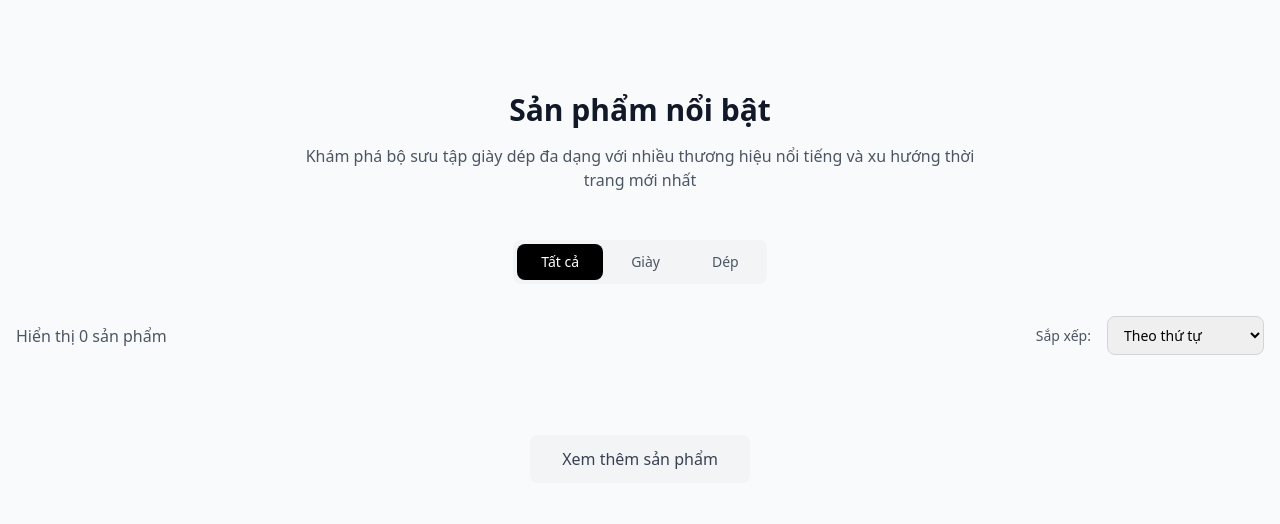
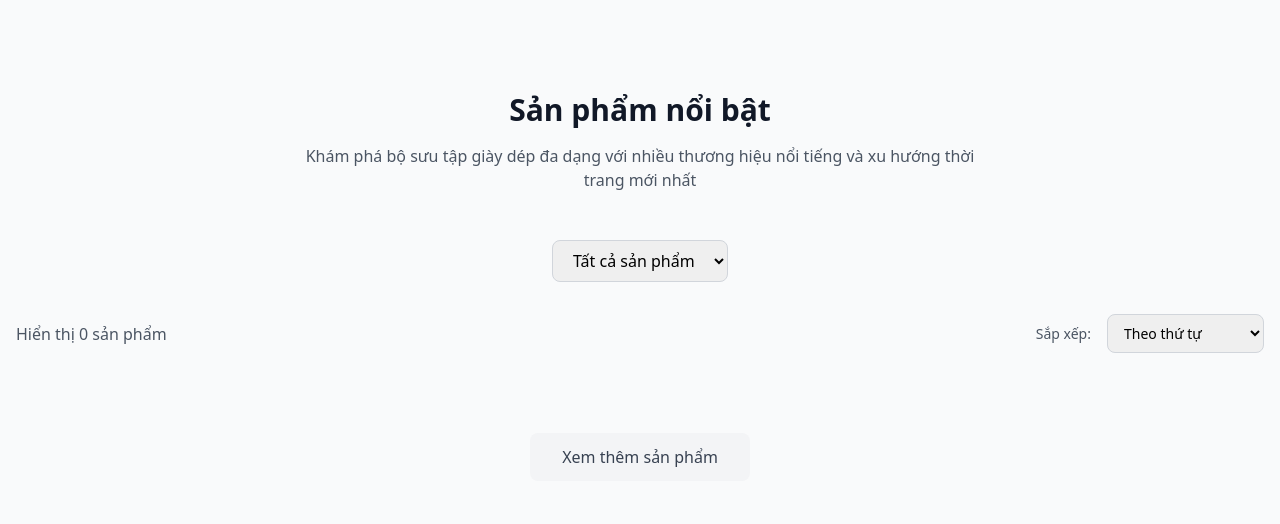
Before and after one commit to diphacf/shoeshop_project, a Flask app: page / in a window 1280 px wide. Shown: the part 639-1163 px from the top of the page. Run offline with Flask 3, Linux system fonts and the light colour scheme; data that the repository does not hold is empty; some libraries are stand-ins or nearby versions.

Commit message:
add select category

```diff
--- a/app.py
+++ b/app.py
@@ -35,25 +35,74 @@ def get_product_by_id(product_id):
 def get_products_by_category(category):
     db = get_db()
     cursor = db.cursor(dictionary=True)
-    cursor.execute("SELECT * FROM products WHERE category=%s", (category,))
+    cursor.execute("SELECT * FROM products WHERE category_id=%s", (category,))
     products = cursor.fetchall()
     cursor.close()
     return products
 
 @app.route('/')
 def index():
-    products = get_products()
-    return render_template('home.html', products=products)
+    category_id = request.args.get('category_id')
+
+    conn = get_db()
+    cursor = conn.cursor(dictionary=True)
+
+    # Lấy danh sách category để hiển thị dropdown
+    cursor.execute("SELECT * FROM categories")
+    categories = cursor.fetchall()
+
+    if category_id:
+        products = get_products_by_category(category_id)
+    else:
+        products = get_products()
+
+    cursor.close()
+    conn.close()
+
+    return render_template("home.html",
+                           categories=categories,
+                           products=products,
+                           current_category=category_id)
 
 @app.route('/home')
 def home():
-    products = get_products()
-    return render_template('home.html', products=products)
+    category_id = request.args.get('category_id')
 
-@app.route('/san-pham/<category>')
-def products_by_category(category):
-    products = get_products_by_category(category)
-    return render_template('home.html', products=products, current_category=category)
+    conn = get_db()
+    cursor = conn.cursor(dictionary=True)
+
+    # Lấy danh sách category để hiển thị dropdown
+    cursor.execute("SELECT * FROM categories")
+    categories = cursor.fetchall()
+
+    if category_id:
+        products = get_products_by_category(category_id)
+    else:
+        products = get_products()
+
+    cursor.close()
+    conn.close()
+
+    return render_template("home.html",
+                           categories=categories,
+                           products=products,
+                           current_category=category_id)
+
+@app.route('/products/category/<string:category_name>')
+def products_by_category(category_name):
+    products = get_products_by_category(category_name)
+
+    conn = get_db()
+    cursor = conn.cursor(dictionary=True)
+    cursor.execute("SELECT * FROM categories")
+    categories = cursor.fetchall()
+    cursor.close()
+    conn.close()
+
+    return render_template("home.html",
+                           categories=categories,
+                           products=products,
+                           current_category=category_name)
 
 @app.route('/chitietsanpham/<int:product_id>')
 def chitietsanpham(product_id):
--- a/templates/home.html
+++ b/templates/home.html
@@ -34,8 +34,8 @@
                     <!-- Navigation -->
                     <nav class="hidden md:flex space-x-6">
                         <a href="{{ url_for('home') }}" class="text-gray-700 hover:text-gray-900 font-medium {{ 'font-bold underline' if not current_category }}">Trang chủ</a>
-                        <a href="{{ url_for('products_by_category', category='giay') }}" class="text-gray-700 hover:text-gray-900 {{ 'text-black font-semibold underline' if current_category=='giay' }}">Giày</a>
-                        <a href="{{ url_for('products_by_category', category='dep') }}" class="text-gray-700 hover:text-gray-900 {{ 'text-black font-semibold underline' if current_category=='dep' }}">Dép</a>
+                        <a href="{{ url_for('products_by_category', category_name='giay') }}" class="text-gray-700 hover:text-gray-900 {{ 'text-black font-semibold underline' if current_category=='giay' }}">Giày</a>
+                        <a href="{{ url_for('products_by_category', category_name='dep') }}" class="text-gray-700 hover:text-gray-900 {{ 'text-black font-semibold underline' if current_category=='dep' }}">Dép</a>
                         <a href="{{ url_for('contact') }}" class="text-gray-700 hover:text-gray-900">Liên hệ</a>
                     </nav>
                 </div>
@@ -83,8 +83,8 @@
                         <input name="q" value="{{ search_query or '' }}" type="text" placeholder="Tìm kiếm sản phẩm..." class="bg-transparent outline-none text-sm w-full" />
                     </form>
                     <a href="{{ url_for('home') }}" class="text-gray-700 py-2">Trang chủ</a>
-                    <a href="{{ url_for('products_by_category', category='giay') }}" class="text-gray-700 py-2">Giày</a>
-                    <a href="{{ url_for('products_by_category', category='dep') }}" class="text-gray-700 py-2">Dép</a>
+                    <a href="{{ url_for('products_by_category', category_name='giay') }}" class="text-gray-700 py-2">Giày</a>
+                    <a href="{{ url_for('products_by_category', category_name='dep') }}" class="text-gray-700 py-2">Dép</a>
                     <a href="{{ url_for('contact') }}" class="text-gray-700 py-2">Liên hệ</a>
                     <div class="pt-3 border-t">
                         <a href="{{ url_for('login') }}" class="text-gray-700 py-2 block">Đăng nhập</a>
@@ -215,12 +215,17 @@
 
             <!-- Category Filter -->
             {% if not search_query %}
-            <div class="flex justify-center mb-8">
-                <div class="bg-gray-100 rounded-lg p-1 flex space-x-1">
-                    <a href="{{ url_for('home') }}" class="px-6 py-2 rounded-lg text-sm font-medium {{ 'bg-black text-white' if not current_category else 'text-gray-600 hover:bg-white' }}">Tất cả</a>
-                    <a href="{{ url_for('products_by_category', category='giay') }}" class="px-6 py-2 rounded-lg text-sm font-medium {{ 'bg-black text-white' if current_category=='giay' else 'text-gray-600 hover:bg-white' }}">Giày</a>
-                    <a href="{{ url_for('products_by_category', category='dep') }}" class="px-6 py-2 rounded-lg text-sm font-medium {{ 'bg-black text-white' if current_category=='dep' else 'text-gray-600 hover:bg-white' }}">Dép</a>
-                </div>
+            <div class="mb-8 text-center">
+                <form method="get" action="{{ url_for('home') }}">
+                    <select name="category_id" onchange="this.form.submit()" class="px-4 py-2 rounded-lg border border-gray-300 focus:ring-2 focus:ring-black">
+                        <option value="">Tất cả sản phẩm</option>
+                        {% for cat in categories %}
+                            <option value="{{ cat.category_id }}"
+                                {% if current_category == cat.category_id|string %}selected{% endif %}> {{ cat.category_name }}
+                            </option>
+                        {% endfor %}
+                    </select>
+                </form>
             </div>
             {% endif %}
 
```
